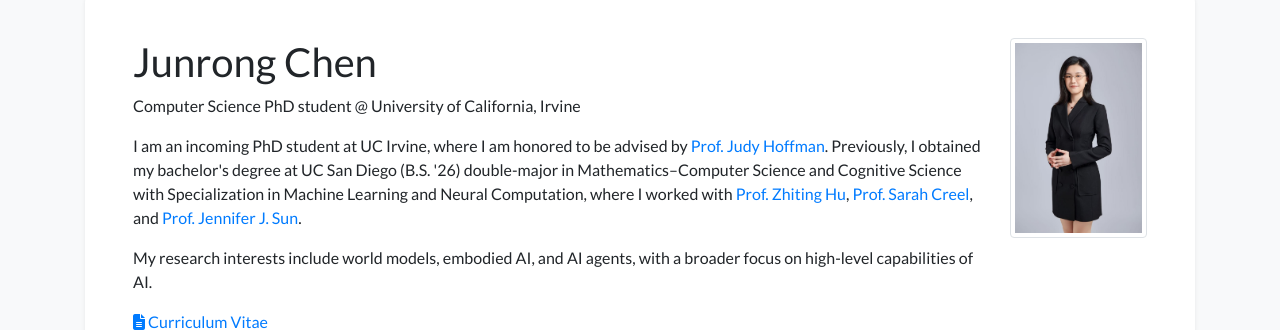
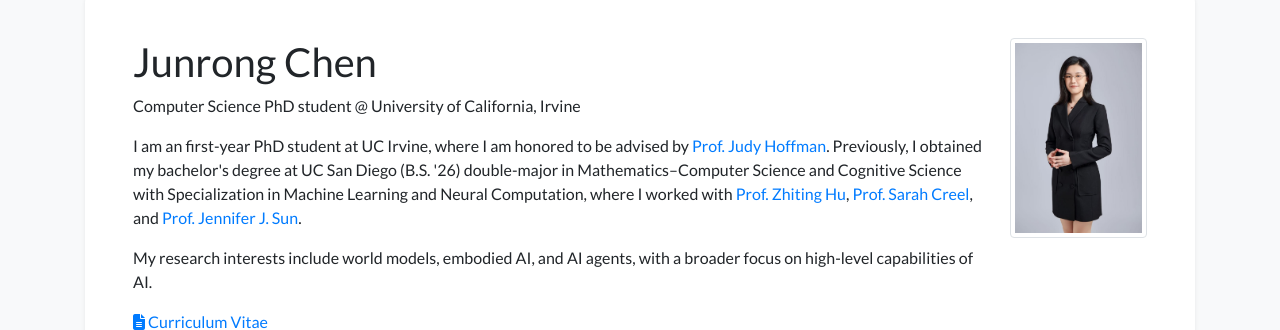
Before and after one commit to JunrongChen2004/junrongchen2004.github.io, a Jekyll site: the page built from index.html, in a window 1280 px wide and 900 px high. Shown: the part 90-420 px from the top of the window. Built offline with Jekyll 4.4.1, drawn with Linux system fonts in a browser that asks for light colours; nearby versions of some CDN libraries; a style sheet for code colours, icons or effects is not loaded.

Commit message:
Update short bio to reflect first-year status

```diff
--- a/_data/profile.yml
+++ b/_data/profile.yml
@@ -17,7 +17,7 @@ github: JunrongChen2004
 short_bio_text_justify: false
 short_bio: >-
   <p>
-    I am an incoming PhD student at UC Irvine, where I am honored to be advised by <a href="https://jhoffman.github.io/" target="_blank">Prof. Judy Hoffman</a>.
+    I am an first-year PhD student at UC Irvine, where I am honored to be advised by <a href="https://jhoffman.github.io/" target="_blank">Prof. Judy Hoffman</a>.
     Previously, I obtained my bachelor's degree at UC San Diego (B.S. '26) double-major in Mathematics–Computer Science
     and Cognitive Science with Specialization in Machine Learning and Neural Computation, where I worked with <a href="https://zhiting.ucsd.edu/" target="_blank">Prof. Zhiting Hu</a>,
      <a href="https://creel-lab.ucsd.edu/" target="_blank">Prof. Sarah Creel</a>, and <a href="https://www.cs.cornell.edu/~jjsun/" target="_blank">Prof. Jennifer J. Sun</a>.
```
